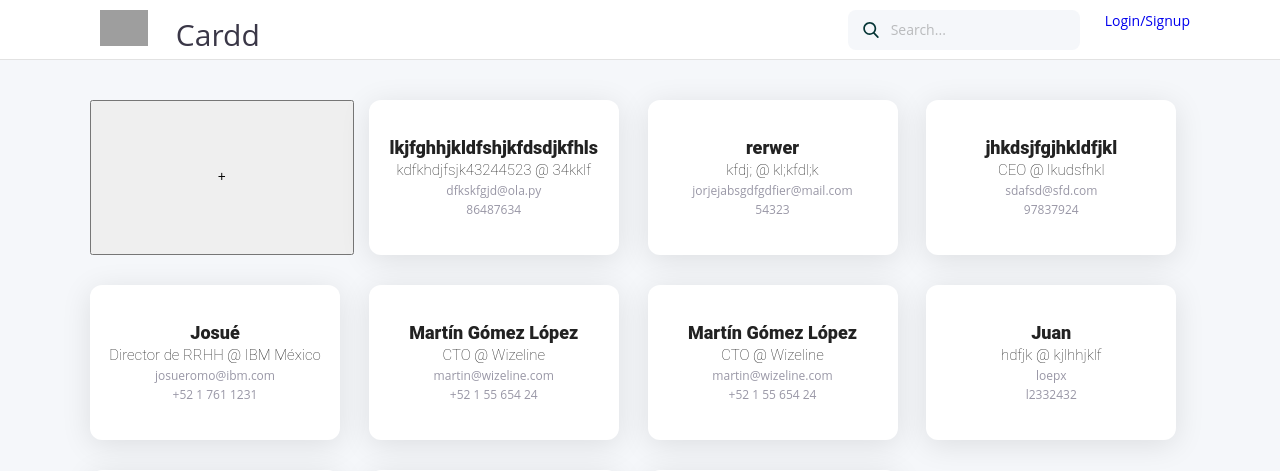
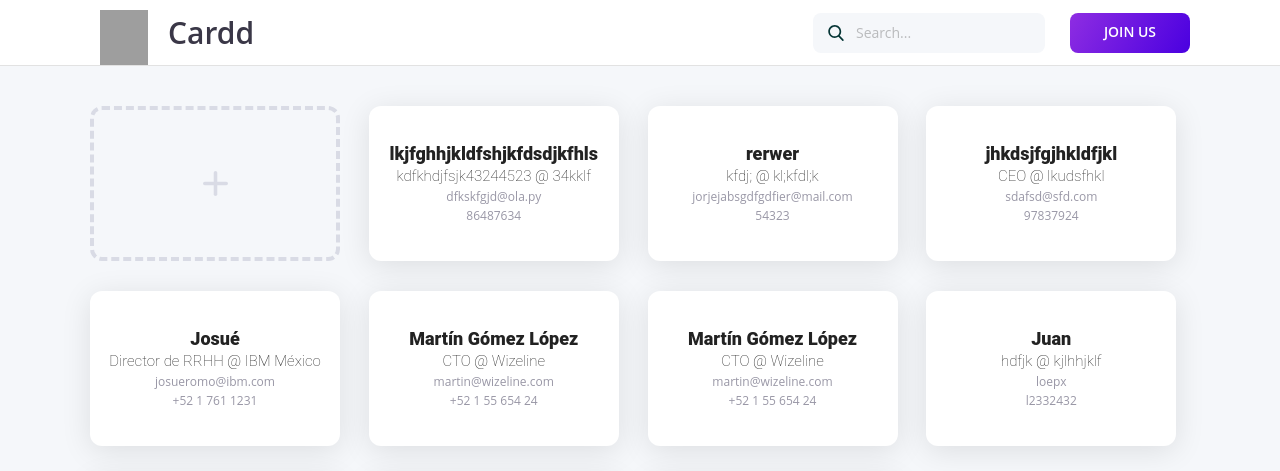
Before and after one commit to JonathanChavezTamales/Cardd, a Django app: page / in a window 1280 px wide. Shown: the top 471 px of the page. Run offline with Django 3.2, Linux system fonts and the light colour scheme; data comes from the database, SQL or seed files in the repository; grey boxes are pictures that could not be loaded.

Commit message:
Finished nav bar

```diff
--- a/static/css/main.css
+++ b/static/css/main.css
@@ -303,7 +303,12 @@ hr {
   display: grid;
   grid-template-columns: repeat(2, auto); }
 
-#header #title {
+
+#header-left {
+  display: flex;
+}
+
+#cardd-title {
   margin: 25px 0;
   font-size: 30px;
   font-family: 'Open Sans', sans-serif;
--- a/static/js/app.js
+++ b/static/js/app.js
@@ -1,6 +1,6 @@
 var modal = document.getElementById('modal_create-account');
 
-var button = document.getElementById('cards-add_card_button');
+var button = document.getElementById('cards-add_card');
 
 var span = document.getElementsByClassName('close_button')[0];
 
--- a/templates/base.html
+++ b/templates/base.html
@@ -5,19 +5,19 @@
   <meta charset="UTF-8">
   <meta name="viewport" content="width=device-width, initial-scale=1.0">
   <meta http-equiv="X-UA-Compatible" content="ie=edge">
-  <link rel="stylesheet" href="{% static '/css/main.css' %}">
+  <link rel="stylesheet" href="{% static 'css/main.css' %}">
   <title>Cardd</title>
 </head>
 <body>
   <div id="header-background">
     <section id='header'>
       <div class="wrapper" id='navbar-wrapper'>
-        <span >
-          <a sty href="/home" id="title" >
-            <img class="logo-nav" src="{%static 'img/logo.png'%}">
-            <span>Cardd</span>
+        <div id="header-left">
+          <a href="/home" id="title" style="display: flex; height: 65px;" >
+            <img class="logo-nav" src="{% static 'img/logo_final.png'%}">
+            <h3 id="cardd-title" style="align-self: center; font-family: 'Open Sans', sans-serif; font-weight: 600">Cardd</h3>
           </a>
-        </span>
+        </div>
         <div id="header-right">
           <div class="search-container">
               <?xml version="1.0" encoding="iso-8859-1"?>
@@ -92,7 +92,9 @@
 
           {% if user.is_authenticated == False %}
 
-          <a href="signup">Login/Signup</a>
+          <a href="signup" style="display: flex; border-radius: 8px; height: 40px; width: 120px; background-image: linear-gradient(120deg, #8e2de2, #4a00e0); border: none;">
+            <p style="color: white; margin: auto; font-weight: 600; text-transform: uppercase;">JOIN US</p>
+          </a>
 
           {% endif %}
 
--- a/templates/cards/home.html
+++ b/templates/cards/home.html
@@ -5,11 +5,7 @@
 <section id="cards">
     <div class="wrapper" id="wrapper-cards">
 
-
-
-        <button type="button" name="button" id="cards-add_card_button">
-          +
-        </button>
+        {% include 'cards/new_card_card.html' %}
 
         {% for card in cards %}
 
--- a/templates/cards/new_card_card.html
+++ b/templates/cards/new_card_card.html
@@ -1,3 +1,4 @@
+<a href="#">
     <div class="card" id="cards-add_card">
         <svg xmlns="http://www.w3.org/2000/svg" viewBox="0 0 27.005 27.005">
             <defs>
@@ -13,3 +14,4 @@
             </g>
         </svg>
     </div>
+</a>
```
Lines whose indentation alone changed are shown as unchanged.
